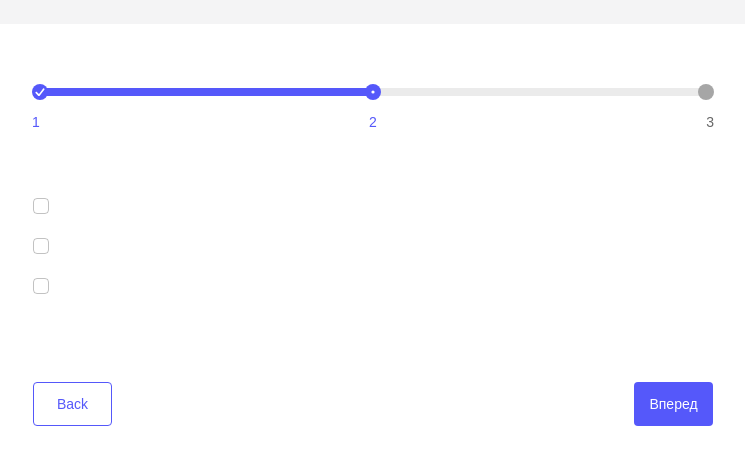
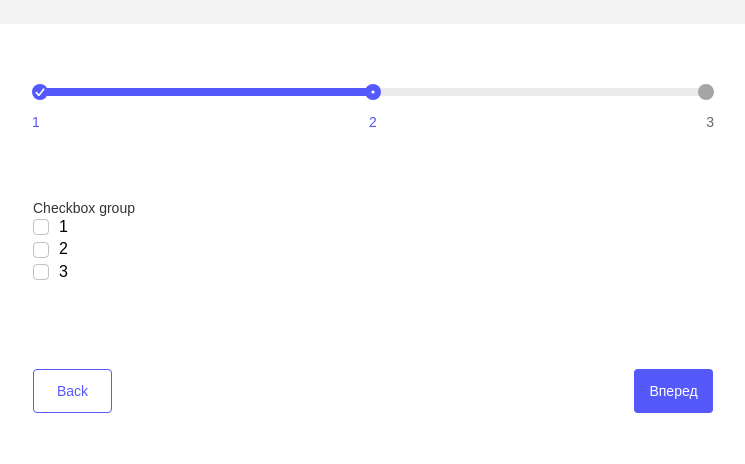
Before and after one commit to BKonstantine/cloud_test, a React (Vite) app: page /create in a window 1280 px wide. Shown: the top 464 px of the page, without its empty margins (267-1012 px from the left). Built offline with nearby package versions, Linux system fonts and the light colour scheme; a web font is replaced by a local one.

Commit message:
feat: add checkbox-group

```diff
--- /dev/null
+++ b/src/components/checkbox-group/checkbox-group.module.css
@@ -0,0 +1,11 @@
+.list {
+  margin: 0;
+  padding: 0;
+  display: flex;
+  flex-direction: column;
+  gap: 4px;
+}
+
+.item {
+  list-style: none;
+}
--- /dev/null
+++ b/src/components/checkbox-group/checkbox-group.tsx
@@ -0,0 +1,45 @@
+import { FC } from "react";
+import { useFormContext, useFieldArray, Controller } from "react-hook-form";
+import InputLabel from "../UI/input-label/input-label";
+import Checkbox from "../UI/checkbox/checkbox";
+import style from "./checkbox-group.module.css";
+
+type Props = {
+  label: string;
+};
+
+const CheckboxGroup: FC<Props> = ({ label }) => {
+  const { control } = useFormContext();
+  const { fields } = useFieldArray({
+    control,
+    name: "checkboxes",
+  });
+
+  return (
+    <div className={style.container}>
+      <InputLabel label={label}/>
+      <ul className={style.list}>
+        {fields.map((item, index) => (
+          <li className={style.item} key={item.id}>
+            <Controller
+              render={({ field: { onChange, value, ...rest } }) => (
+                <Checkbox
+                  id={String(index)}
+                  onChange={(e) => {
+                    onChange(e.target.checked ? Number(e.target.value) : null);
+                  }}
+                  value={index + 1}
+                  {...rest}
+                />
+              )}
+              name={`field-checkbox-group-option-${index + 1}`}
+              control={control}
+            />
+          </li>
+        ))}
+      </ul>
+    </div>
+  );
+};
+
+export default CheckboxGroup;
--- a/src/components/tabs/second-tab/second-tab.tsx
+++ b/src/components/tabs/second-tab/second-tab.tsx
@@ -1,28 +1,11 @@
 import { FC } from "react";
-import Checkbox from "../../UI/checkbox/checkbox";
+import CheckboxGroup from "../../checkbox-group/checkbox-group";
 import style from "./second-tab.module.css";
-import { useFormContext, Controller } from "react-hook-form";
 
 const SecondTab: FC = () => {
-  const { control } = useFormContext();
-
   return (
     <fieldset className={style.tab}>
-      <Controller
-        control={control}
-        name="field-checkbox-group-option-1"
-        render={({ field }) => <Checkbox {...field} id="1" />}
-      />
-      <Controller
-        control={control}
-        name="field-checkbox-group-option-2"
-        render={({ field }) => <Checkbox {...field} id="2" />}
-      />
-      <Controller
-        control={control}
-        name="field-checkbox-group-option-3"
-        render={({ field }) => <Checkbox {...field} id="3" />}
-      />
+      <CheckboxGroup label="Checkbox group"/>
     </fieldset>
   );
 };
--- a/src/pages/tab-page/tab-page.tsx
+++ b/src/pages/tab-page/tab-page.tsx
@@ -9,14 +9,18 @@ import ThirdTab from "../../components/tabs/third-tab/third-tab";
 import style from "./tab-page.module.css";
 
 interface FormData {
-  [fieldName: string]: string;
+  [fieldName: string]: string | string[];
 }
 
 const TabPage: FC = () => {
   const [step, setStep] = useState(2);
   const tabs = [<FirstTab />, <SecondTab />, <ThirdTab />];
 
-  const methods = useForm<FormData>();
+  const methods = useForm<FormData>({
+    defaultValues: {
+      checkboxes: ["1", "2", "3"],
+    },
+  });
 
   const onSubmit = methods.handleSubmit((data) => console.log(data));
   const onClick = (step: number) => {
```
